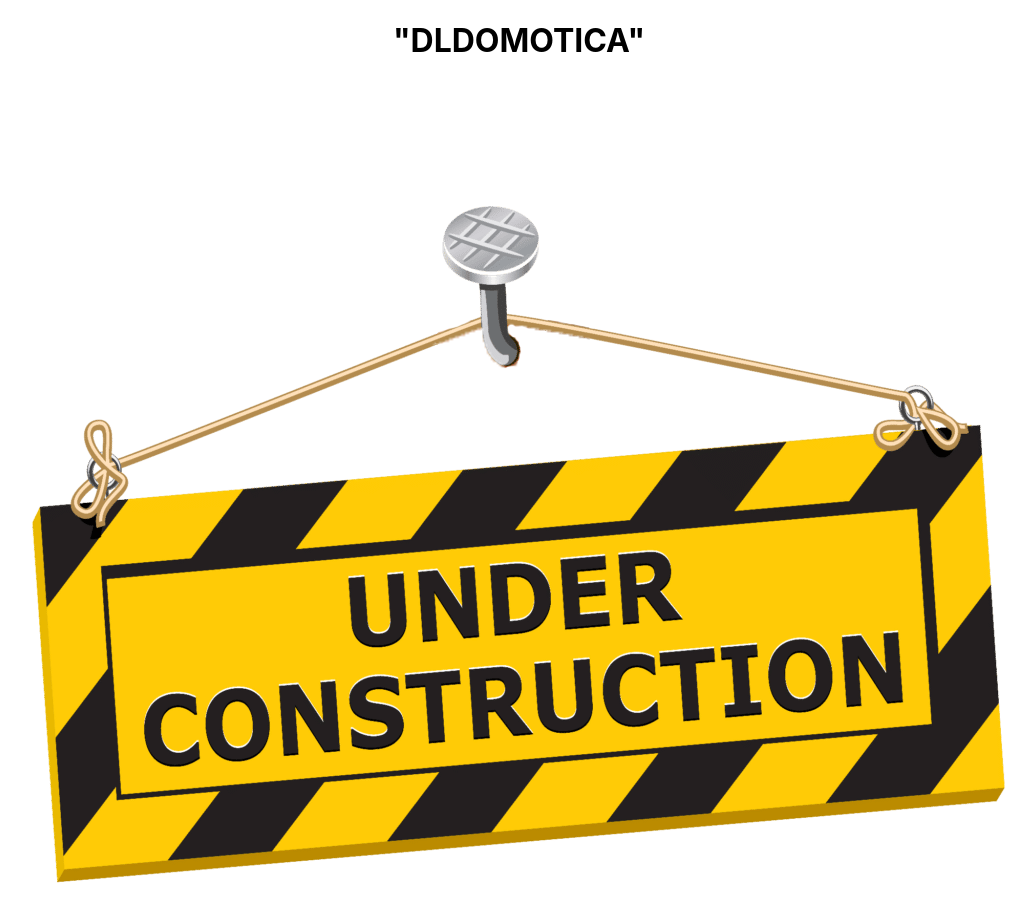
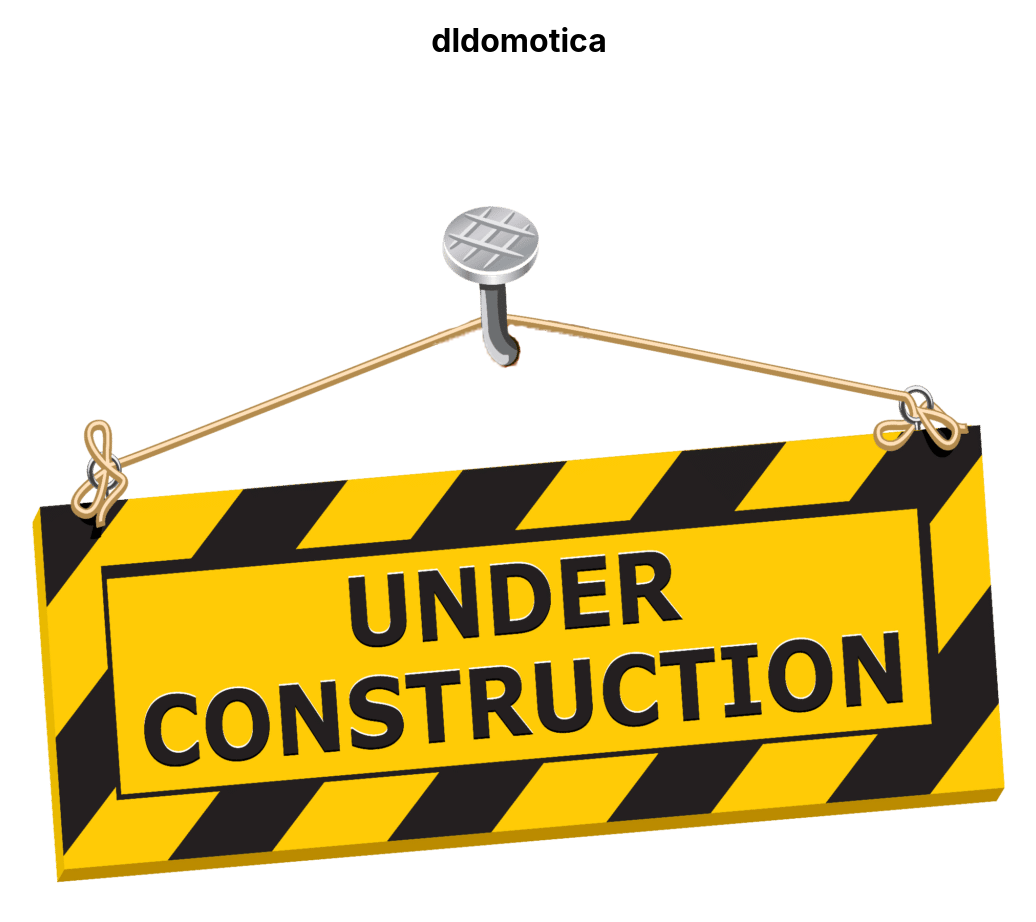
Before and after one commit to jloroz10/dldomotica, a React (Create React App) app: page / in a window 1280 px wide. Shown: the top 922 px of the page, without its empty margins (121-1157 px from the left). Built offline with nearby package versions, Linux system fonts and the light colour scheme.

Commit message:
changing to lower case

```diff
--- a/src/App.js
+++ b/src/App.js
@@ -4,7 +4,7 @@ import underConstruction from "./img/under_construction.png";
 function App() {
   return (
     <div className="App">
-     <h1>"DLDOMOTICA"</h1>
+     <h1>dldomotica</h1>
      <img className="construction" alt="under construction" src={underConstruction}></img>
     </div>
   );
```
